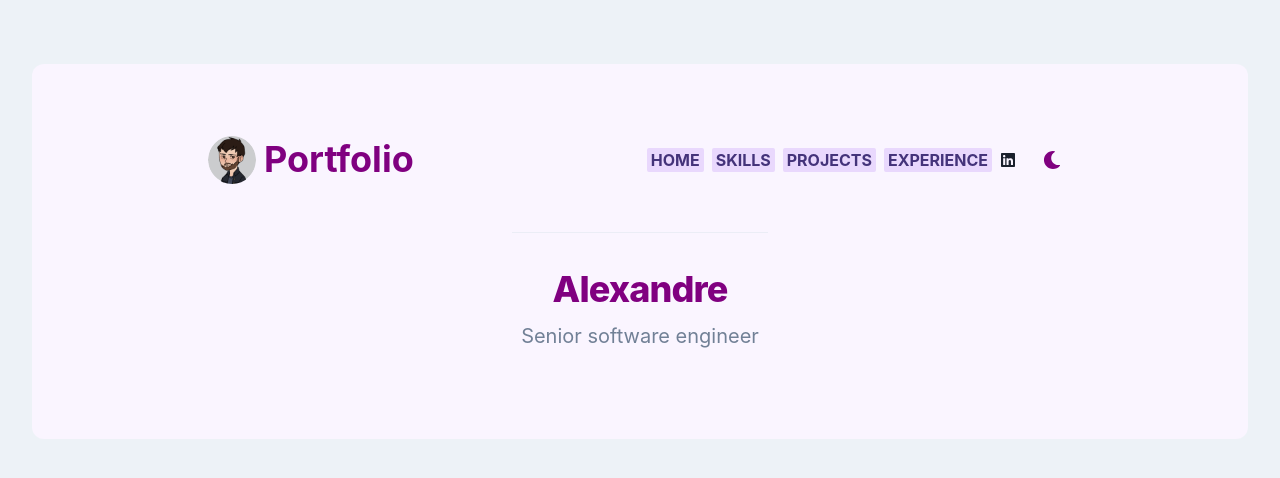
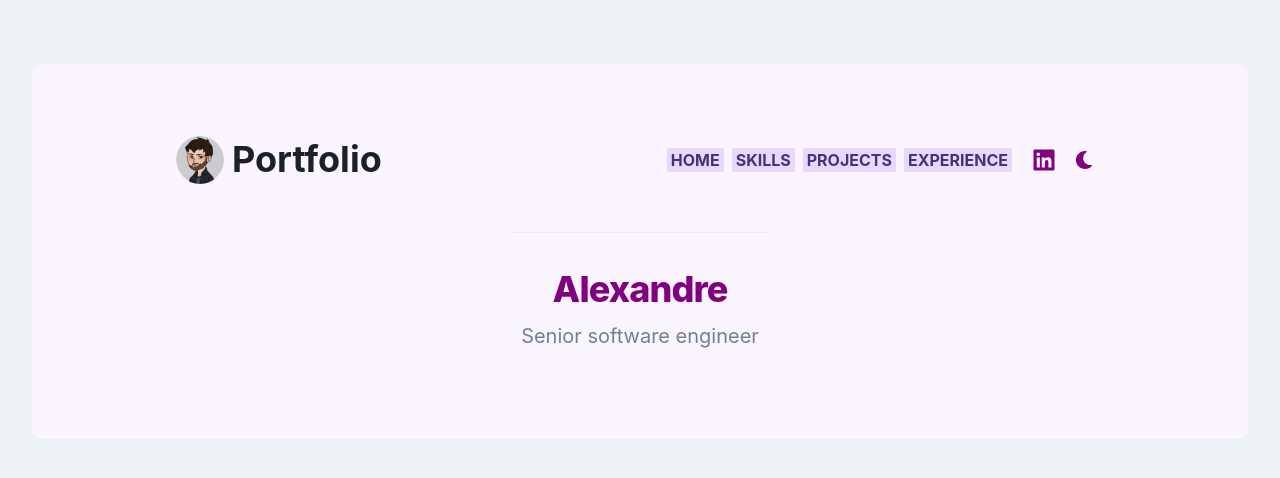
Before and after one commit to alpliar/portfolio, a Next.js app: page / in a window 1280 px wide. Shown: the top 478 px of the page. Built offline with nearby package versions, Linux system fonts and the light colour scheme.

Commit message:
style: better header spacing on base device

```diff
--- a/components/PageHeaderEnd.tsx
+++ b/components/PageHeaderEnd.tsx
@@ -1,6 +1,9 @@
+import { Box, Flex, Icon, VisuallyHidden } from "@chakra-ui/react";
 import React from "react";
+import { FaLinkedin } from "react-icons/fa";
 import HeaderLinks from "../layouts/HeaderLinks";
 import { ColorModeToggle } from "./ColorModeToggle";
+import Link from "./Link";
 
 type Props = {};
 
@@ -8,7 +11,13 @@ const PageHeaderEnd = (props: Props) => {
   return (
     <>
       <HeaderLinks />
-      <ColorModeToggle />
+      <Flex align="center">
+        <Flex as={Link} href="https://www.linkedin.com/in/alexandrepl/" gap={4}>
+          <Icon color="primary" boxSize={6} as={FaLinkedin} />
+          <VisuallyHidden>LinkedIn</VisuallyHidden>
+        </Flex>
+        <ColorModeToggle />
+      </Flex>
     </>
   );
 };
--- a/layouts/Features.tsx
+++ b/layouts/Features.tsx
@@ -79,7 +79,7 @@ const Features: React.FC<FeaturesProps> = ({
           base: 4,
           sm: 8,
           md: 16,
-          lg: 32,
+          xl: 24,
         }}
         transition="all ease-in-out 0.2s"
       >
--- a/layouts/Header.tsx
+++ b/layouts/Header.tsx
@@ -3,6 +3,7 @@ import {
   BoxProps,
   Flex,
   FlexProps,
+  Spacer,
   Wrap,
   WrapProps,
 } from "@chakra-ui/react";
@@ -12,22 +13,16 @@ type Props = { start?: ReactNode; end?: ReactNode };
 
 const Header: React.FC<Props> = ({ start, end }) => {
   const containerStyle: FlexProps = {
-    justify: "space-between",
     align: "center",
     padding: 4,
-  };
-  const startStyle: BoxProps = {
-    color: "primary",
-  };
-  const endStyle: WrapProps = {
-    align: "center",
-    // color: "secondary",
+    gap: 5,
   };
 
   return (
     <Flex {...containerStyle} wrap="wrap">
-      <Box {...startStyle}>{start}</Box>
-      <Wrap {...endStyle}>{end}</Wrap>
+      {start}
+      <Spacer />
+      {end}
     </Flex>
   );
 };
--- a/layouts/HeaderLinks.tsx
+++ b/layouts/HeaderLinks.tsx
@@ -31,10 +31,6 @@ const HeaderLinks = ({}) => {
       <HeaderLink href="/skills">Skills</HeaderLink>
       <HeaderLink href="/projects">Projects</HeaderLink>
       <HeaderLink href="/experience">Experience</HeaderLink>
-      <Flex as={Link} href="https://www.linkedin.com/in/alexandrepl/">
-        <Icon as={FaLinkedin} />
-        <VisuallyHidden>LinkedIn</VisuallyHidden>
-      </Flex>
     </Wrap>
   );
 };
```
